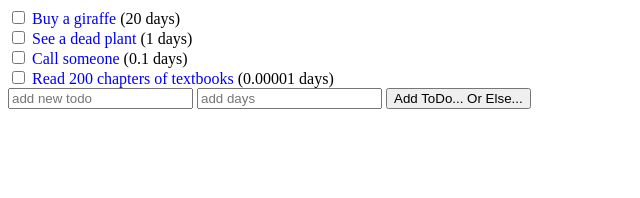
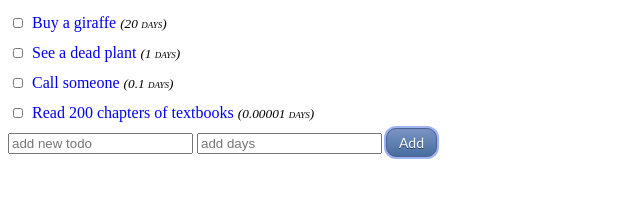
Before and after one commit to LightSlashM/ToDo_App_Front_End, a plain HTML site: page index.html in a window 1280 px wide. Shown: the whole page, without its empty margins (0-640 px from the left). Drawn offline with Linux system fonts and the light colour scheme.

Commit message:
added various css selectives

```diff
--- a/index.css
+++ b/index.css
@@ -2,3 +2,67 @@ html{
 
 font-family: important;
 }
+.day-est {
+        font-style: oblique;
+        font-size: smaller;
+        font-variant: small-caps;
+}
+.check {
+    width: 10px;
+    height: 10px;
+    background: #ddd;
+    margin: 10px 5px;
+
+    border-radius: 100%;
+    position: relative;
+
+}
+.add-todo-btn {
+	-moz-box-shadow: 0px 0px 0px 2px #9fb4f2;
+	-webkit-box-shadow: 0px 0px 0px 2px #9fb4f2;
+	box-shadow: 0px 0px 0px 2px #9fb4f2;
+	background:-webkit-gradient(linear, left top, left bottom, color-stop(0.05, #7892c2), color-stop(1, #476e9e));
+	background:-moz-linear-gradient(top, #7892c2 5%, #476e9e 100%);
+	background:-webkit-linear-gradient(top, #7892c2 5%, #476e9e 100%);
+	background:-o-linear-gradient(top, #7892c2 5%, #476e9e 100%);
+	background:-ms-linear-gradient(top, #7892c2 5%, #476e9e 100%);
+	background:linear-gradient(to bottom, #7892c2 5%, #476e9e 100%);
+	filter:progid:DXImageTransform.Microsoft.gradient(startColorstr='#7892c2', endColorstr='#476e9e',GradientType=0);
+	background-color:#7892c2;
+	-moz-border-radius:10px;
+	-webkit-border-radius:10px;
+	border-radius:10px;
+	border:1px solid #4e6096;
+	display:inline-block;
+	cursor:pointer;
+	color:#ffffff;
+	font-family:Trebuchet MS;
+	font-size:14px;
+	padding:5px 12px;
+	text-decoration:none;
+	text-shadow:0px 1px 0px #283966;
+}
+.add-todo-btn:hover {
+	background:-webkit-gradient(linear, left top, left bottom, color-stop(0.05, #476e9e), color-stop(1, #7892c2));
+	background:-moz-linear-gradient(top, #476e9e 5%, #7892c2 100%);
+	background:-webkit-linear-gradient(top, #476e9e 5%, #7892c2 100%);
+	background:-o-linear-gradient(top, #476e9e 5%, #7892c2 100%);
+	background:-ms-linear-gradient(top, #476e9e 5%, #7892c2 100%);
+	background:linear-gradient(to bottom, #476e9e 5%, #7892c2 100%);
+
+	background-color:#476e9e;
+}
+.add-todo-btn:active {
+	position:relative;
+	top:1px;
+}
+.check{
+    padding-left:5px;
+    padding-right:5px;
+    border-radius:15px;
+border: double 2px #00F;
+
+}
+.check:hover{
+    background-color: rgb(102, 255, 51)
+}
--- a/index.html
+++ b/index.html
@@ -6,33 +6,33 @@
     <body>
         <u1 style="list-style: none;">
             <li id="e">
-                <input type="checkbox"><a href="show.html" style="text-decoration:none">
+                <input type="checkbox" class="check"><a href="show.html" style="text-decoration:none">
                     Buy a giraffe
                                 </a>
-                            <span style="text-align:center;">(20 days)</span>
+                            <span class="day-est">(20 days)</span>
                         </li>
             <li id="e">
-                <input type="checkbox"><a href="show.html" style="text-decoration:none">
+                <input type="checkbox" class="check"><a href="show.html" style="text-decoration:none">
                     See a dead plant
                                 </a>
-                             <span>(1 days)</span>
+                             <span class="day-est">(1 days)</span>
                          </li>
             <li id="e">
-                <input type="checkbox"><a href="show.html" style="text-decoration:none">
+                <input type="checkbox" class="check"><a href="show.html" style="text-decoration:none">
                     Call someone
                                 </a>
-                            <span>(0.1 days)</span>
+                            <span class="day-est">(0.1 days)</span>
                         </li>
             <li id="e">
-                <input type="checkbox"><a href="show.html" style="text-decoration:none">
+                <input type="checkbox" class="check"><a href="show.html" style="text-decoration:none">
                     Read 200 chapters of textbooks
                                 </a>
-                            <span>(0.00001 days)</span>
+                            <span class="day-est">(0.00001 days)</span>
                         </li>
         </u1>
         <input type="text" placeholder="add new todo">
         <input type="number" placeholder="add days">
-        <input type="submit" value="Add ToDo... Or Else...">
+        <a href="#" class="add-todo-btn">Add</a>
 
     </body>
 
```
